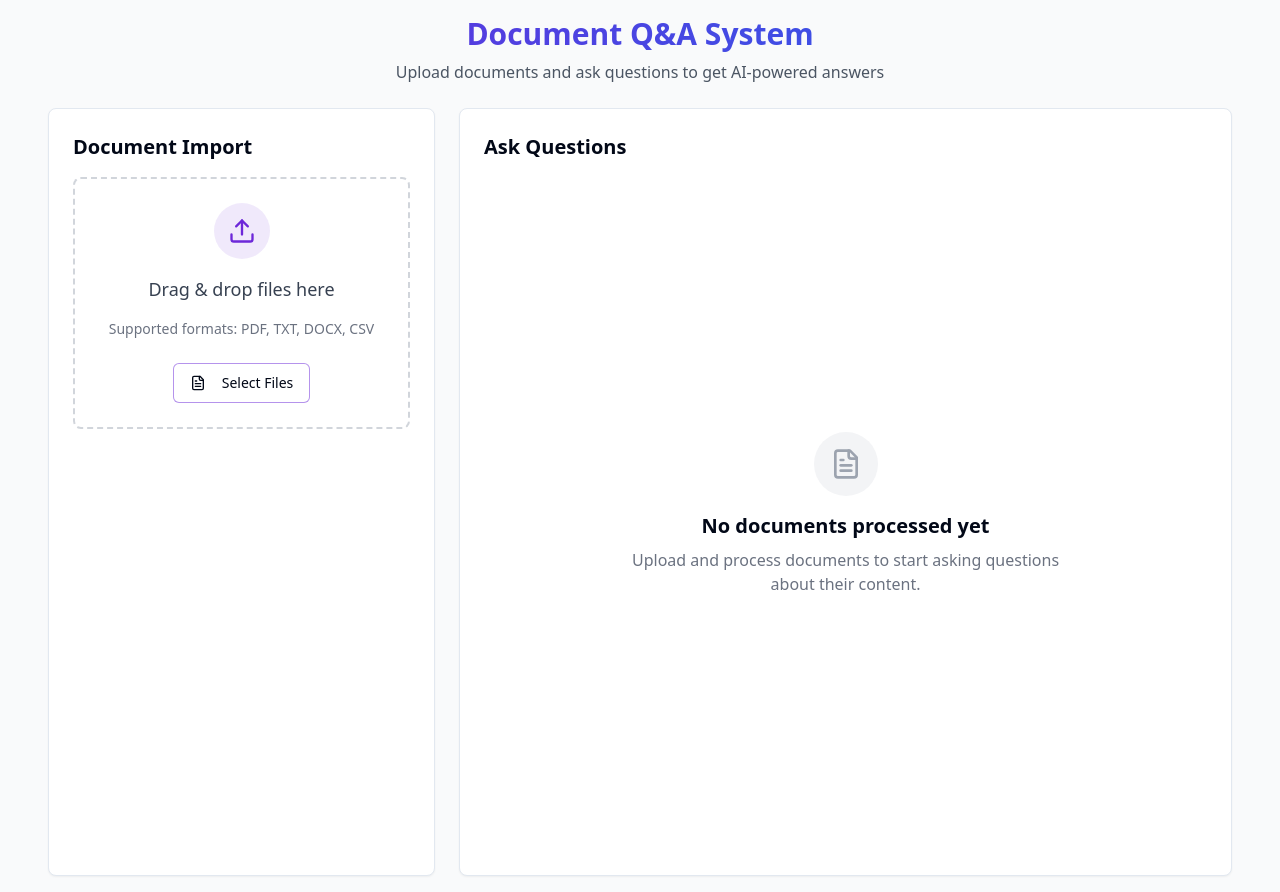
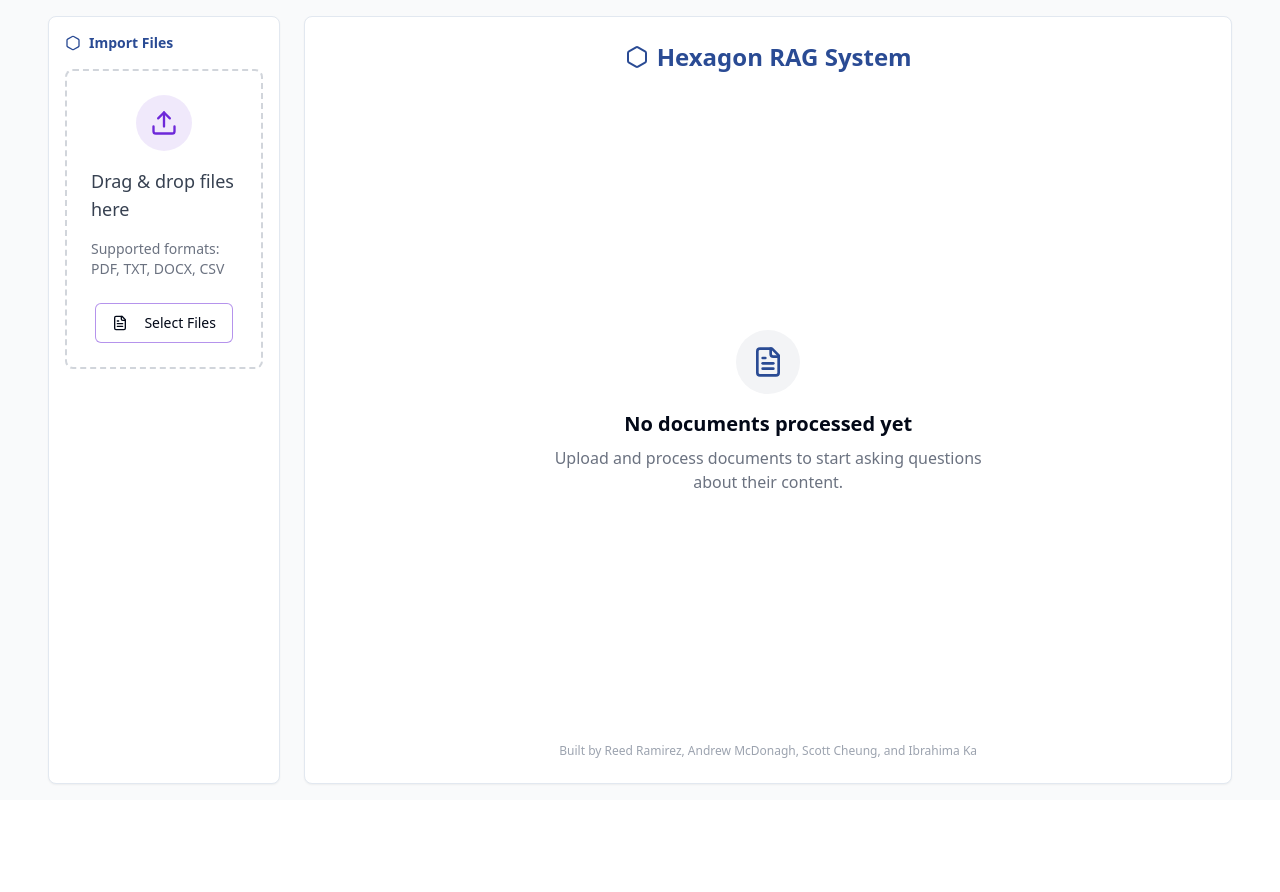
Before and after one commit to AndrewMcDonagh/RAGHex, a React (Vite) app: page / in a window 1280 px wide. After the commit the page ends 800 px from the top, so only its background shows below. Built offline with nearby package versions, Linux system fonts and the light colour scheme.

Commit message:
Refactor: Update UI with Hexagon AB colors
Update the UI to use the colors of Hexagon AB.
Update the title to Hexagon RAG System.
Update the prompts for importing files and asking questions.
Add names of contributors.

```diff
--- a/src/components/MessageList.tsx
+++ b/src/components/MessageList.tsx
@@ -34,12 +34,12 @@ const MessageList = ({ messages, loading = false }: MessageListProps) => {
           <div
             className={`max-w-[85%] px-4 py-3 rounded-lg ${
               message.role === "user"
-                ? "bg-rag-purple text-white rounded-tr-none"
+                ? "bg-[#2A4B94] text-white rounded-tr-none"
                 : "bg-gray-100 text-gray-800 rounded-tl-none"
             }`}
           >
             <p className="whitespace-pre-line">{message.content}</p>
-            <div className={`text-xs mt-1 ${message.role === "user" ? "text-rag-purple-light/80" : "text-gray-500"}`}>
+            <div className={`text-xs mt-1 ${message.role === "user" ? "text-blue-200/80" : "text-gray-500"}`}>
               {message.timestamp.toLocaleTimeString([], { hour: "2-digit", minute: "2-digit" })}
             </div>
           </div>
--- a/src/components/RAGContainer.tsx
+++ b/src/components/RAGContainer.tsx
@@ -7,7 +7,7 @@ import ChatInput from "./ChatInput";
 import MessageList, { MessageType } from "./MessageList";
 import { useToast } from "@/components/ui/use-toast";
 import { v4 as uuidv4 } from "uuid";
-import { Search, FileText } from "lucide-react";
+import { Search, FileText, Hexagon } from "lucide-react";
 
 const RAGContainer = () => {
   const [files, setFiles] = useState<File[]>([]);
@@ -101,9 +101,21 @@ const RAGContainer = () => {
 
   return (
     <div className="flex flex-col md:flex-row w-full h-[calc(100vh-2rem)] gap-6">
-      {/* Document Upload Panel */}
-      <div className="w-full md:w-1/3 bg-white p-6 rounded-lg shadow-sm border overflow-y-auto">
-        <h2 className="text-xl font-bold mb-4">Document Import</h2>
+      {/* Header for Mobile */}
+      <div className="md:hidden w-full text-center mb-2">
+        <div className="flex items-center justify-center mb-2">
+          <Hexagon className="h-5 w-5 text-[#2A4B94] mr-2" />
+          <h1 className="text-2xl font-bold text-[#2A4B94]">Hexagon RAG System</h1>
+        </div>
+      </div>
+
+      {/* Document Upload Panel - Made smaller and simpler */}
+      <div className="w-full md:w-1/4 lg:w-1/5 bg-white p-4 rounded-lg shadow-sm border overflow-y-auto">
+        <div className="hidden md:flex items-center mb-4">
+          <Hexagon className="h-4 w-4 text-[#2A4B94] mr-2" />
+          <h2 className="text-sm font-bold text-[#2A4B94]">Import Files</h2>
+        </div>
+
         <FileUploader onFilesUpload={handleFilesUpload} isLoading={isProcessing} />
 
         <DocumentList
@@ -115,7 +127,7 @@ const RAGContainer = () => {
         {files.length > 0 && !isReady && (
           <Button
             onClick={processFiles}
-            className="w-full mt-4 bg-rag-purple hover:bg-rag-purple-dark"
+            className="w-full mt-4 bg-[#2A4B94] hover:bg-[#1D355E]"
             disabled={isProcessing}
           >
             {isProcessing ? "Processing..." : "Process Documents"}
@@ -123,17 +135,21 @@ const RAGContainer = () => {
         )}
       </div>
 
-      {/* Chat Interface Panel */}
-      <div className="w-full md:w-2/3 flex flex-col bg-white p-6 rounded-lg shadow-sm border">
-        <h2 className="text-xl font-bold mb-4">Ask Questions</h2>
+      {/* Chat Interface Panel - Centered and more prominent */}
+      <div className="w-full md:w-3/4 lg:w-4/5 flex flex-col bg-white p-6 rounded-lg shadow-sm border">
+        {/* Header with Hexagon Branding (Desktop only) */}
+        <div className="hidden md:flex items-center justify-center mb-6">
+          <Hexagon className="h-6 w-6 text-[#2A4B94] mr-2" />
+          <h1 className="text-2xl font-bold text-[#2A4B94]">Hexagon RAG System</h1>
+        </div>
 
         {isReady ? (
           <div className="flex flex-col h-full">
             <div className="flex-1 overflow-hidden">
               {messages.length === 0 ? (
                 <div className="h-full flex flex-col items-center justify-center text-center p-6">
-                  <div className="bg-rag-blue/10 p-4 rounded-full mb-4">
-                    <Search className="h-8 w-8 text-rag-blue" />
+                  <div className="bg-[#2A4B94]/10 p-4 rounded-full mb-4">
+                    <Search className="h-8 w-8 text-[#2A4B94]" />
                   </div>
                   <h3 className="text-xl font-semibold mb-2">Ask about your documents</h3>
                   <p className="text-gray-500 max-w-md">
@@ -152,7 +168,7 @@ const RAGContainer = () => {
         ) : (
           <div className="h-full flex flex-col items-center justify-center text-center p-6">
             <div className="bg-gray-100 p-4 rounded-full mb-4">
-              <FileText className="h-8 w-8 text-gray-400" />
+              <FileText className="h-8 w-8 text-[#2A4B94]" />
             </div>
             <h3 className="text-xl font-semibold mb-2">No documents processed yet</h3>
             <p className="text-gray-500 max-w-md">
@@ -160,6 +176,11 @@ const RAGContainer = () => {
             </p>
           </div>
         )}
+
+        {/* Team attribution */}
+        <div className="text-xs text-gray-400 text-center mt-4">
+          <p>Built by Reed Ramirez, Andrew McDonagh, Scott Cheung, and Ibrahima Ka</p>
+        </div>
       </div>
     </div>
   );
--- a/src/pages/Index.tsx
+++ b/src/pages/Index.tsx
@@ -1,15 +1,9 @@
 
-import { Search } from "lucide-react";
 import RAGContainer from "@/components/RAGContainer";
 
 const Index = () => {
   return (
     <div className="min-h-screen bg-gray-50 p-4">
-      <header className="mb-6 text-center">
-        <h1 className="text-3xl font-bold bg-gradient-to-r from-rag-purple to-rag-blue bg-clip-text text-transparent">Document Q&A System</h1>
-        <p className="text-gray-600 mt-2">Upload documents and ask questions to get AI-powered answers</p>
-      </header>
-
       <main className="container mx-auto">
         <RAGContainer />
       </main>
```
